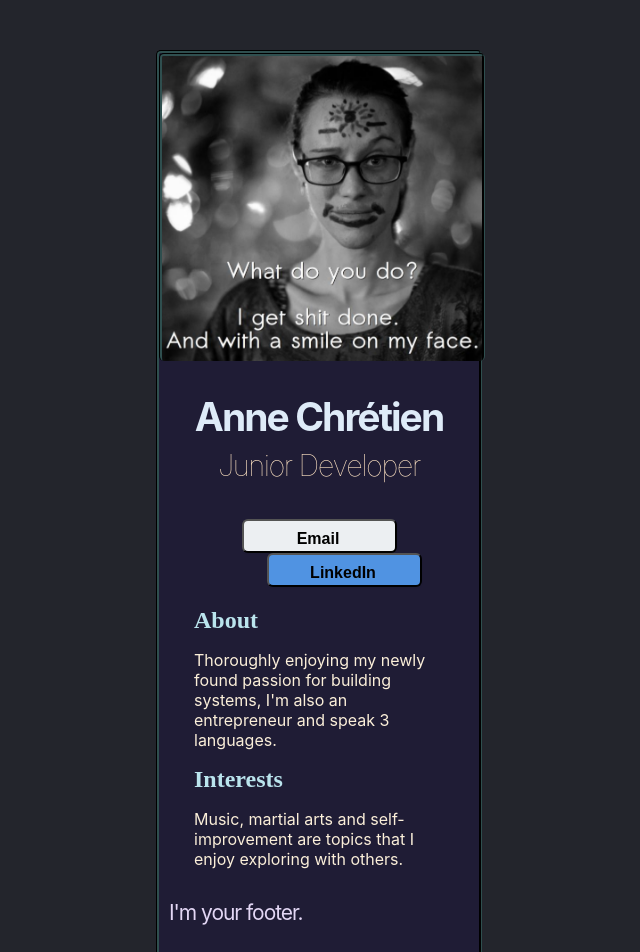
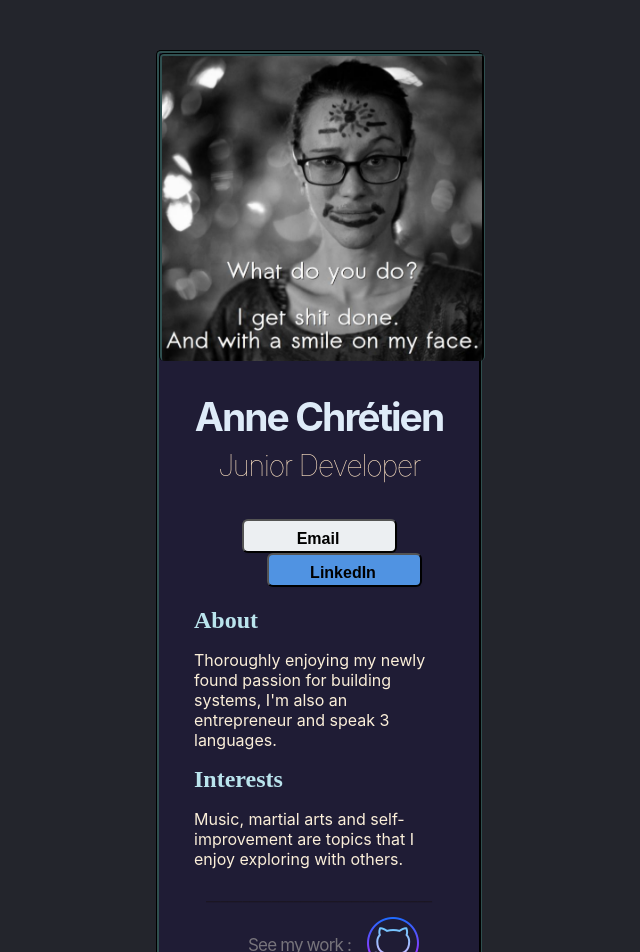
Before and after one commit to AnneCh/React-Projects, a React (Create React App) app: page / in a window 1280 px wide. Shown: the top 952 px of the page, without its empty margins (292-932 px from the left). Built offline with nearby package versions, Linux system fonts and the light colour scheme.

Commit message:
finished styling

```diff
--- a/src/components/Footer.jsx
+++ b/src/components/Footer.jsx
@@ -1,12 +1,17 @@
 import React from "react";
 import '../styles.css';
+import git from "./github.png"
 
 //insert social icons, twitter, facebook,github
 
 export default function Footer(){
     return(
+        <>
+        <p className="divider">_______________________________</p>
         <div className="footer">
-            <p className="footer-text">I'm your footer.</p>
+            <p className="footer-text">See my work : </p>
+            <btn><img className="git" src={git}></img></btn>
         </div>
+        </>
     )
 }
--- a/src/styles.css
+++ b/src/styles.css
@@ -115,13 +115,31 @@ body{
 
 
 .footer{
-    color: #e3d7f5;
+    padding-top:6px;
+    padding-left: 35px;
+    padding-bottom: 10px;
+    color: #77747b;
     align-items: center;
-    font-size: 21px;
+    font-size: 17px;
     letter-spacing: -0.05em;
+    display: flex;
+    justify-content: center;
+    align-items: center;
+}
+.divider{
+    text-align: center;
+    color: #1b1623;
+    margin-bottom: 0px;
 }
 
 .footer-text{
     align-self: center;
-    padding: 10px;
+    padding-right: 10px;
+    display:inline;
 }
+
+.git{
+    display:inline;
+    padding-top: 0px;
+    margin-top: 0px;
+}
```
Also changed, not shown: src/components/github.png (added), src/components/r-icon.png (deleted).
